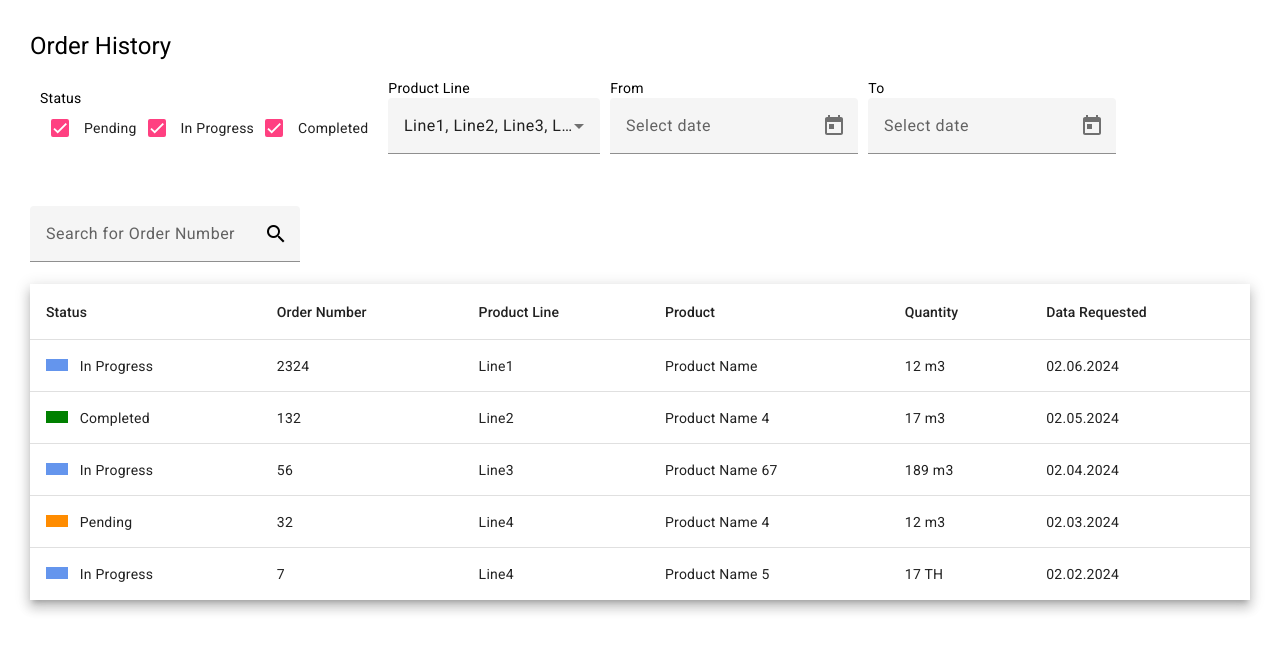
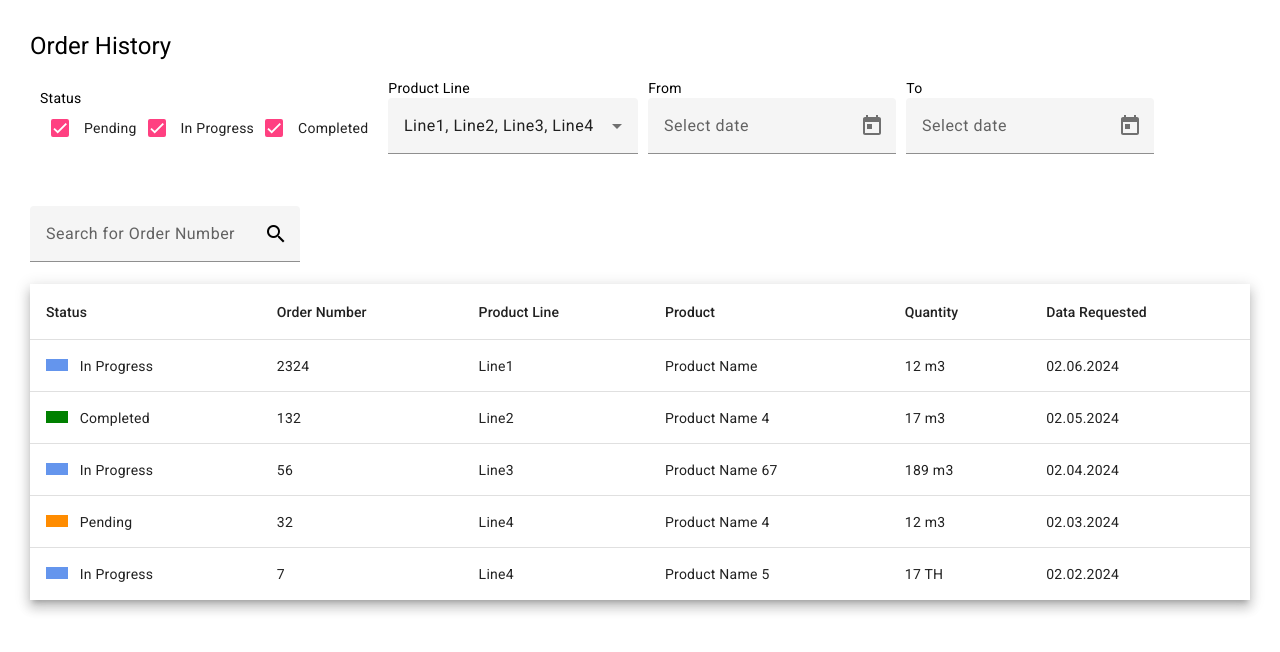
Before and after one commit to rostyslavKrukovskyi/ResponsiveTable, an Angular app: page / in a window 1280 px wide. Shown: the top 652 px of the page. Built offline with nearby package versions, Linux system fonts and the light colour scheme.

Commit message:
one more fix

```diff
--- a/src/app/modules/responsive-table/components/responsive-table/responsive-table.component.html
+++ b/src/app/modules/responsive-table/components/responsive-table/responsive-table.component.html
@@ -12,7 +12,7 @@
       </section>
       <section class="filter-section">
         <div>Product Line</div>
-        <mat-form-field>
+        <mat-form-field class="product-line-field">
           <mat-select placeholder="All Product Lines" formControlName="productLines" [(value)]="selectedProductLines" multiple>
             <mat-option *ngFor="let productLine of productLines" [value]="productLine">{{productLine}}</mat-option>
           </mat-select>
--- a/src/app/modules/responsive-table/components/responsive-table/responsive-table.component.scss
+++ b/src/app/modules/responsive-table/components/responsive-table/responsive-table.component.scss
@@ -45,6 +45,9 @@
       margin-top: 20px;
       width: 270px;
     }
+    .product-line-field {
+      width: 250px;
+    }
   }
   .status-indicator.in-progress {
     background-color: cornflowerblue;
```
